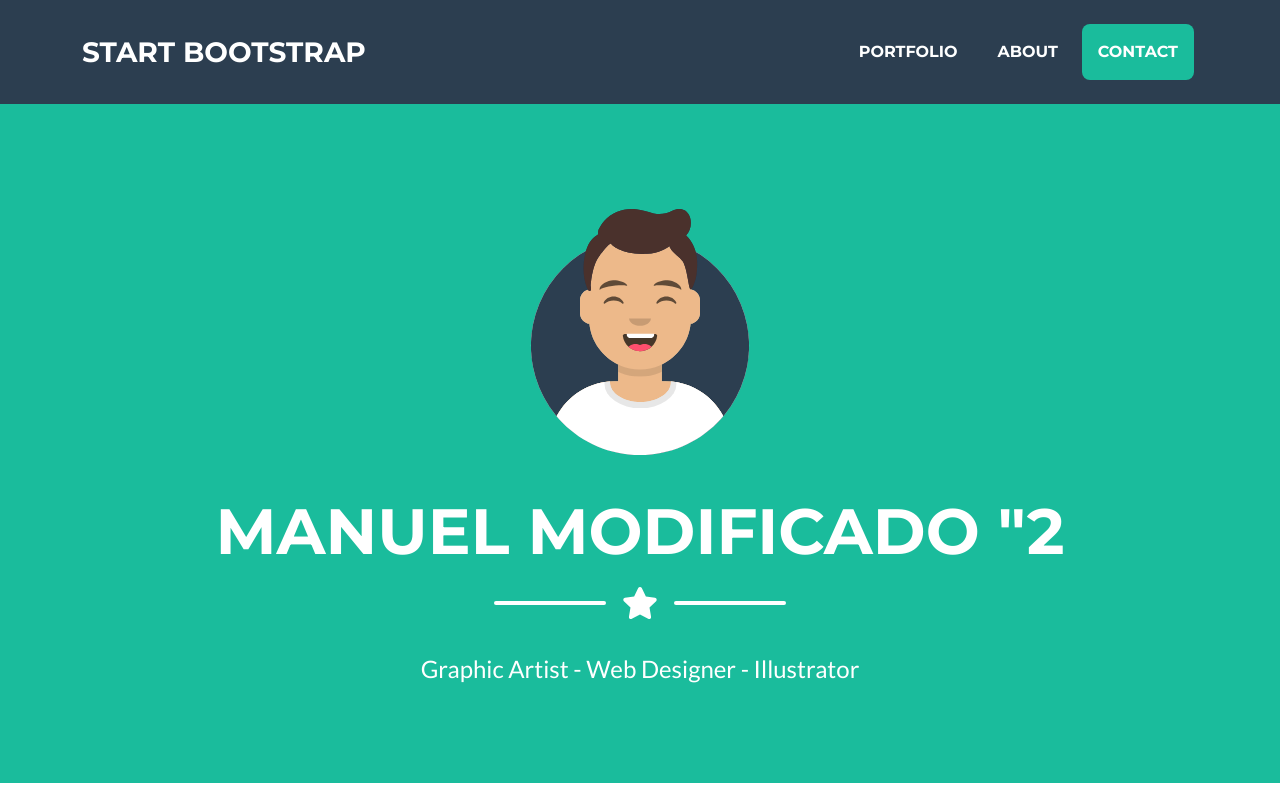
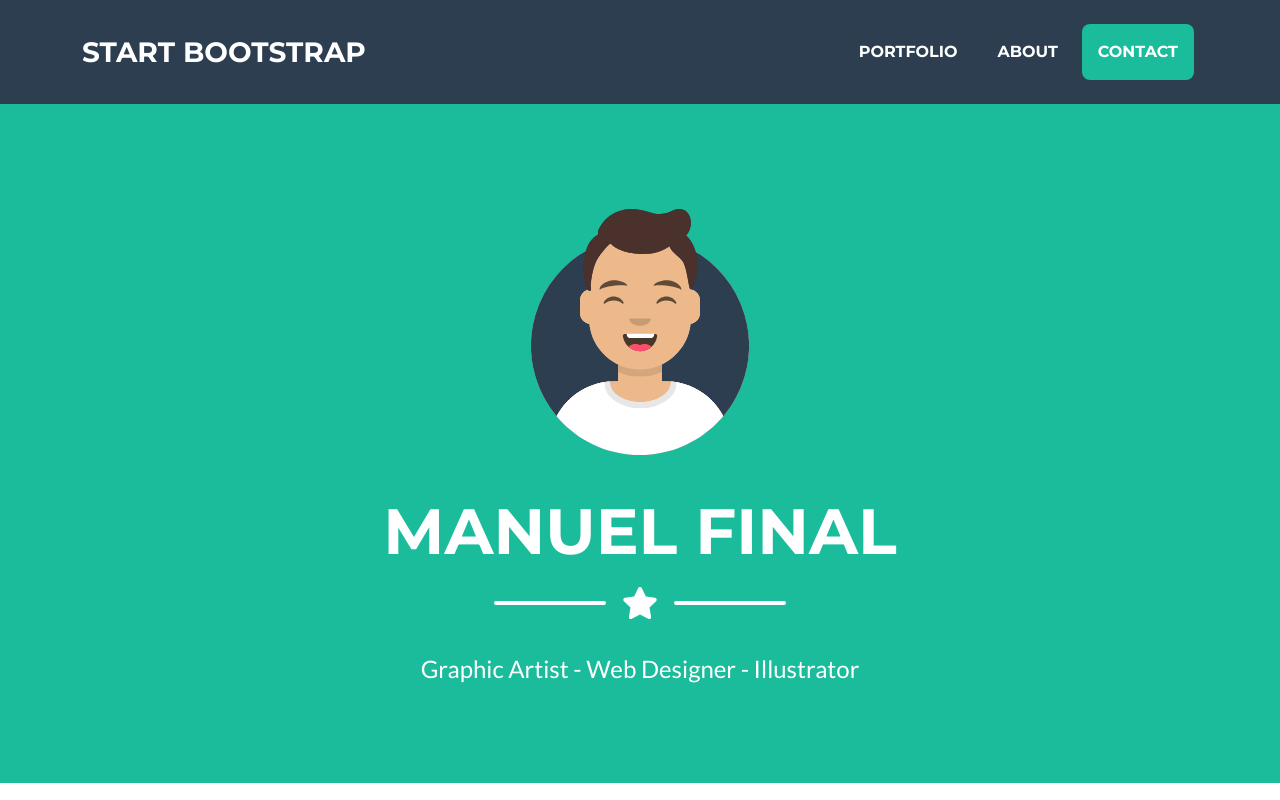
Before and after one commit to manlibo/AWS, a plain HTML site: page index.html in a window 1280 px wide. Shown: the top 800 px of the page. Drawn offline with nearby package versions, Linux system fonts and the light colour scheme.

Commit message:
Commit 5 - modificación despues de volver a arrancar

```diff
--- a/index.html
+++ b/index.html
@@ -40,7 +40,7 @@
                 <!-- Masthead Avatar Image-->
                 <img class="masthead-avatar mb-5" src="assets/img/avataaars.svg" alt="..." />
                 <!-- Masthead Heading-->
-                <h1 class="masthead-heading text-uppercase mb-0">Manuel Modificado "2</h1>
+                <h1 class="masthead-heading text-uppercase mb-0">Manuel Final</h1>
                 <!-- Icon Divider-->
                 <div class="divider-custom divider-light">
                     <div class="divider-custom-line"></div>
```
